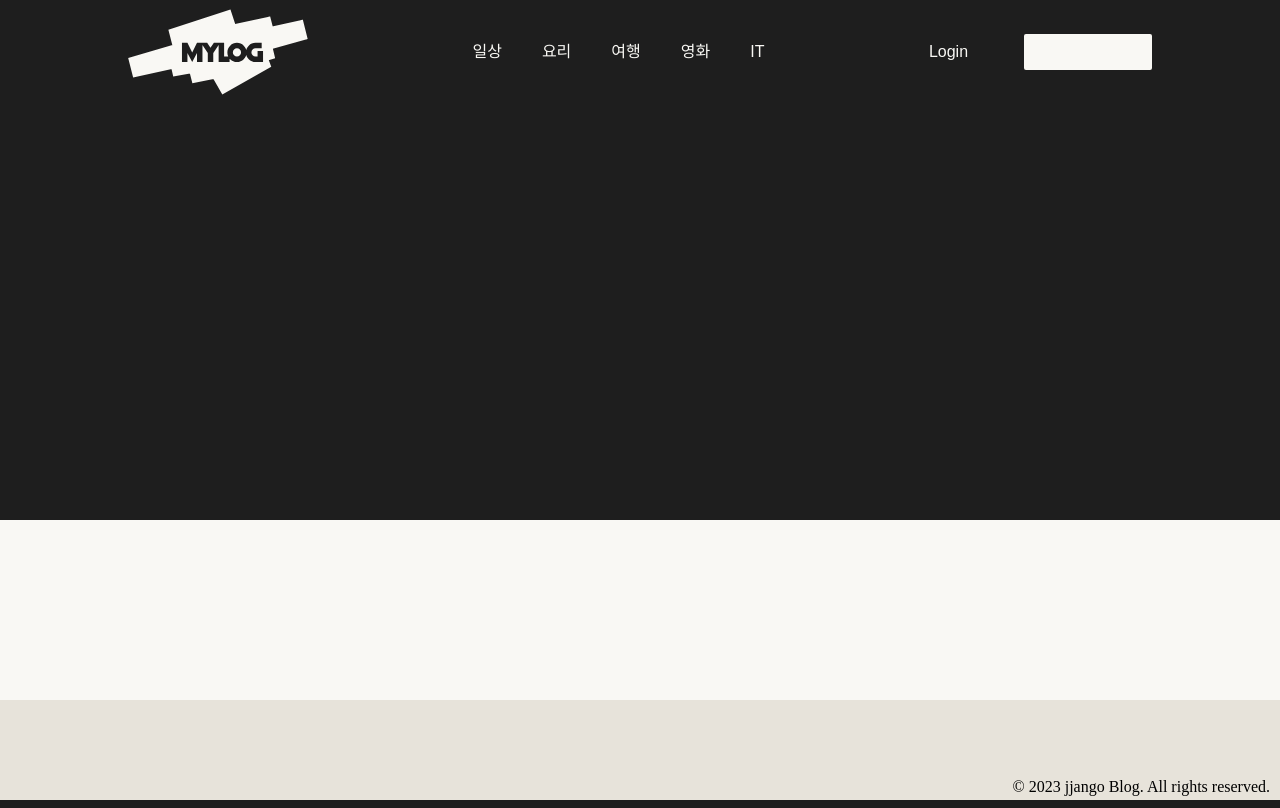
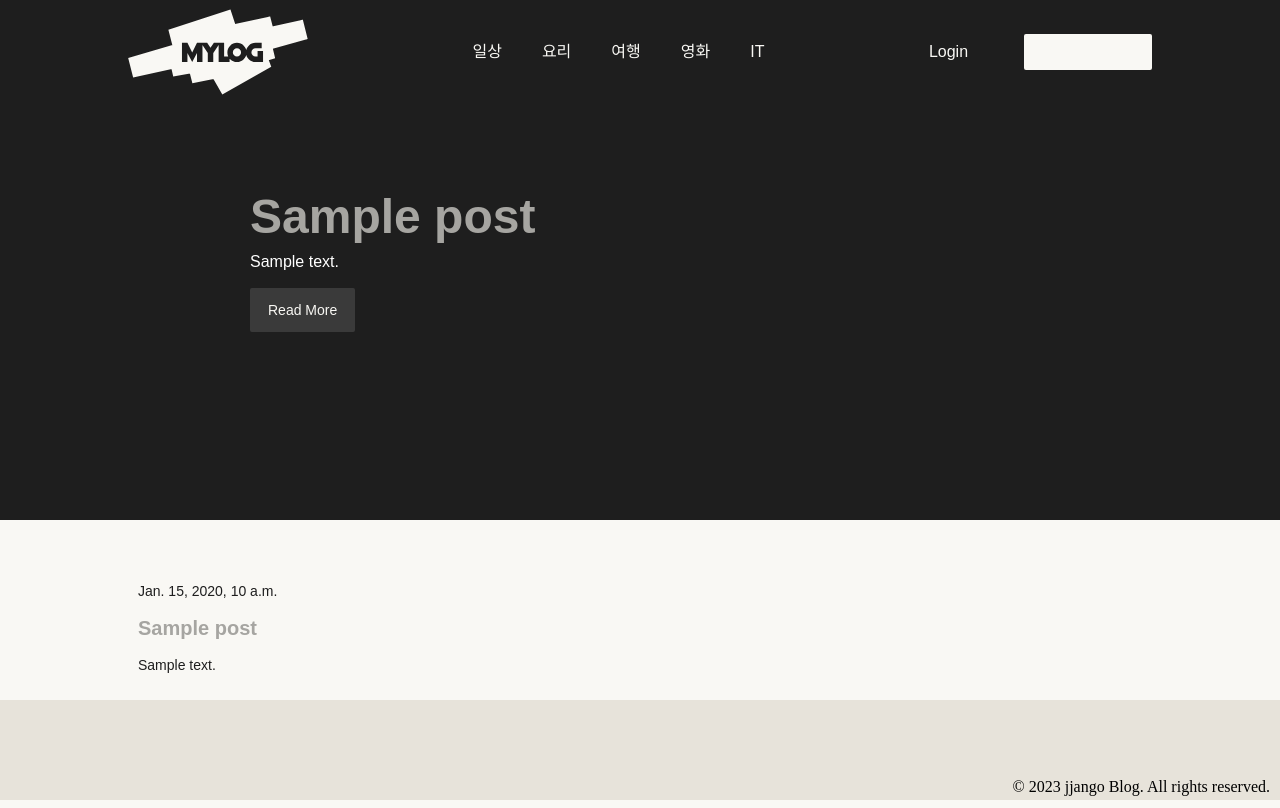
Before and after one commit to OGUbanana/django_blog_jjango, a Django app: page / in a window 1280 px wide. Run offline with Django 4.2, Linux system fonts and the light colour scheme; tables that the repository leaves empty hold one stand-in row (values such as "Sample post"); some libraries are stand-ins or nearby versions.

Commit message:
feat: views.py 수정, db 저장되게 연결
resolves: #24

```diff
--- a/jjango/blog/static/js/ai.js
+++ b/jjango/blog/static/js/ai.js
@@ -14,7 +14,7 @@ document.addEventListener('DOMContentLoaded', function() {
                 fetch('/write/', {
                     method: 'POST',
                     body: formData,
-                    headers: {'Accept': 'application/json'}
+                    headers: {'Accept': 'application/json', 'X-Requested-With': 'XMLHttpRequest'}
                 })
                 .then(function(response) {
                     if (!response.ok) {throw new Error('Network response was not ok');}
@@ -22,7 +22,7 @@ document.addEventListener('DOMContentLoaded', function() {
                 })
                 .then(function(data) {
                     // CKEditor 인스턴스 가져오기
-                    var editorInstanceName = 'id_post_content';  // 여기에 실제 CKEditor 인스턴스 이름을 넣어주세요.
+                    var editorInstanceName = 'id_post_content';
 
                     // 자동완성 결과를 CKEditor 입력 부분에 출력
                     if (CKEDITOR.instances[editorInstanceName]) {
--- a/jjango/blog/templates/index.html
+++ b/jjango/blog/templates/index.html
@@ -16,18 +16,12 @@
         {% if latest_post %}
             <div class="container">
                 <div class="post-info-box">
-                {% comment %}
-                views.py에 latest_post = posts.latest('created_at')
-                urls.py에 path('post/<int:pk>/', views.board, name='post_detail')
-
-                views.py와 urls.py에 위 두 코드를 넣고 테스트. 두 파일 수정되면 코드 수정해야함.
-                {% endcomment %}
-                <h3 class= "title">{{ latest_post.title }}</h3>
-                <p class = "content">{{ latest_post.content }}</p>
-                <button onclick="location.href='{% url 'post_detail' pk=latest_post.pk %}'" class="Read_More">Read More</button>
+                    <h3 class= "title">{{ latest_post.post_title }}</h3>
+                    <p class = "content">{{ latest_post.post_content }}</p>
+                    <button onclick="location.href='{% url 'blog:post_detail' post_id=latest_post.pk %}'" class="Read_More">Read More</button>
                 </div>
                 {% if latest_post.image %}
-                <img class="thumbnail-img" src="{% static latest_post.image.url %}" alt="Latest_Post_Image">
+                    <img class="thumbnail-img" src="{% static latest_post.post_image.url %}" alt="Latest_Post_Image">
                 {% endif %}
             </div>
 
@@ -44,9 +38,9 @@
                     <img class="card-thumbnail-img" src="{% static post.image.url %}" alt="Post_Image">
                 {% endif %}
                 <div class="card-info-box">
-                    <p>{{ post.created_at }}</p>
-                    <h3>{{ post.title }}</h3>
-                    <p>{{ post.content }}</p>
+                    <p>{{ post.post_created_at }}</p>
+                    <h3>{{ post.post_title }}</h3>
+                    <p>{{ post.post_content }}</p>
                 </div>
 
             </article>
--- a/jjango/blog/templates/login.html
+++ b/jjango/blog/templates/login.html
@@ -14,7 +14,6 @@
             {% csrf_token %}
             {{form.as_p}}
             <div>
-                <a class="signup" href="{% url 'blog:signup' %}">아직 회원이 아니신가요?</a>
                 <button type="submit">로그인</button>
             </div>
         </div>
--- a/jjango/blog/urls.py
+++ b/jjango/blog/urls.py
@@ -1,9 +1,18 @@
-from django.urls import path
+from django.urls import path, include
 from . import views
+from rest_framework.routers import DefaultRouter
+from .views import UserViewSet, PostViewSet, CommentViewSet
 from django.contrib.auth import views as auth_views
 from .forms import CustomAuthForm
 
 app_name = "blog"
+
+
+router = DefaultRouter()
+router.register(r'users', UserViewSet)
+router.register(r'posts', PostViewSet)
+router.register(r'comments', CommentViewSet)
+
 
 urlpatterns = [
     path('', views.index, name="index"),
@@ -13,7 +22,7 @@ urlpatterns = [
      path('logout/', auth_views.LogoutView.as_view(), name='logout'),
 #     path('write/', views.write, name="write"),
     path('board/', views.board, name="board"),
-    path("signup/", views.signup, name="signup"),
+#     path("signup/", views.signup, name="signup"),
 
     #게시글
     path('write/',
@@ -28,4 +37,8 @@ urlpatterns = [
     path('comment/modify/post/<int:comment_id>/', views.modify_comment, name='modify_comment'),
     path('comment/delete/post/<int:comment_id>/', views.delete_comment, name='delete_comment'),
 
+    path('api/', include(router.urls)),
+    path('board/<int:post_id>/', views.board, name='post_detail')
+
+
 ]
--- a/jjango/blog/views.py
+++ b/jjango/blog/views.py
@@ -3,116 +3,122 @@ from django.contrib.auth import logout, authenticate
 from django.contrib import messages
 from django.contrib.auth.decorators import login_required
 from django.utils import timezone
+from django.core.exceptions import ObjectDoesNotExist
 import openai
+import html
+import re
 from django.conf import settings
 from django.http import JsonResponse
 from .models import Post,User,Comment
-from .forms import UserForm,CommentForm, BlogPost
-from .forms import CustomUserForm
+from .forms import CommentForm, BlogPost, CustomAuthForm
+from rest_framework import viewsets
+from .serializers import PostSerializer, UserSerializer, CommentSerializer
+
 # Create your views here.
+
+class UserViewSet(viewsets.ModelViewSet):
+    queryset = User.objects.all()
+    serializer_class = UserSerializer
+
+class PostViewSet(viewsets.ModelViewSet):
+    queryset = Post.objects.all()
+    serializer_class = PostSerializer
+
+class CommentViewSet(viewsets.ModelViewSet):
+    queryset = Comment.objects.all()
+    serializer_class = CommentSerializer
+
 
 # 메인 화면
 def index(request):
-    return render(request, 'index.html')
+    try:
+        latest_post = Post.objects.latest('post_created_at')
+    except ObjectDoesNotExist:
+        latest_post = None
 
-#회원가입
-def signup(request):
-    if request.method == "POST":
-        form = CustomUserForm(request.POST)
-        if form.is_valid():
-            form.save()
-            username = form.cleaned_data.get('username')
-            raw_password = form.cleaned_data.get('password1')
-            user = authenticate(username=username, password=raw_password)  # 사용자 인증
-            login(request, user)  # 로그인
-            return redirect('index')
+    posts = Post.objects.all()
+    context = {'latest_post': latest_post, 'posts': posts}
+    return render(request, 'index.html', context)
+
+def board(request,post_id):
+    post = Post.objects.get(pk=post_id)
+    sub_posts = Post.objects.filter(post_topic=post.post_topic)
+    context = {'post': post, 'sub_posts': sub_posts}
+    return render(request, 'board.html', context)
+
+def login(request):
+    if request.user.is_authenticated:
+        return redirect('blog:index')
     else:
-        form = CustomUserForm()
-    return render(request, 'signup.html', {'form': form})
-
-
-def board(request):
-    return render(request, 'board.html')
-
-# 로그인 처리
-def login(request):
-    if request.method == "POST":
-        input_id = request.POST["user_id"]
-        input_pwd = request.POST["user_pwd"]
-
-        try :
-            user = user.objects.get(user_id=input_id)
-
-            if user.user_pwd == input_pwd:
-                return render(request, "index.html", {"login" : "success", "user_name" : user.user_name})
-            else :
-                return render(request, "index.html", {"login": "pwd_fail"})
-        except Post.DoesNotExist :
-            return render(request, "login.html", {"login":"user_fail"})
-
-    else :
-        return render(request, "login.html")
+        form = CustomAuthForm(data=request.POST or None)
+        if request.method == "POST":
+            if form.is_valid():
+                username = form.cleaned_data['username']
+                password = form.cleaned_data['password']
+                user = authenticate(request, username=username, password=password)
+                if user is not None:
+                    login(request, user)
+                    return redirect('blog:index')
+        return render(request, 'login.html', {'form': form})
 
 # 로그아웃 처리
 def logout(request):
     logout(request)
     return render(request, "index.html", {"login": "logout"})
 
+def autocomplete(post_title):
+    api_key = settings.OPENAI_API_KEY
+
+    response = openai.ChatCompletion.create(
+        model='gpt-3.5-turbo',
+        messages=[
+            {"role": "system", "content": f"당신은 '{post_title}'에 대한 블로그 포스트를 작성에 도움을 주는 비서입니다."},
+            {"role": "user", "content": f"'{post_title}'에 대한 블로그 글을 작성해주세요. 제목은 제외하고 블로그 글만 써주세요."},
+        ],
+        max_tokens=400,
+        n=1,
+        api_key=api_key
+    )
+
+    completion_text = response['choices'][0]['message']['content'].strip()
+    last_period_index = completion_text.rfind('.')
+
+    if last_period_index != -1:
+       completion_text = completion_text[:last_period_index+1]
+
+    return completion_text
+
+
 # 게시글 작성 처리
 @login_required(login_url='blog:login')
 def create_post(request):
-    # if request.method == "POST" and request.FILES :
-    #     user_name = request.POST["user_name"]
-    #     title = request.POST["title"]
-    #     content = request.POST["content"]
-    #     created_at = request.POST["created_at"]
-    #     image = request.FILES["image"]
     if request.method == "POST":
-        form = BlogPost(request.POST)
+        if request.headers.get('X-Requested-With') == 'XMLHttpRequest':
+            post_title = request.POST.get("post_title", "")
+            completion_text = autocomplete(post_title)
+            return JsonResponse({'completion': completion_text})
 
-        # 폼 유효성 검사
-        if form.is_valid():
-            # user_name = form.cleaned_data.get("user_name", "")
-            post_title = form.cleaned_data.get("post_title", "")
-            content = form.cleaned_data.get("content", "")
-            # created_at = form.cleaned_data.get("created_at", "")
+        else:
+           form = BlogPost(request.POST)
+           if form.is_valid():
+              content= request.POST.get("post_content")
+              contents=html.unescape(content)
+              contents=re.sub(r'<.*?>', '',  contents)
+              new_post = Post.objects.create(
+                 user_id=request.user,
+                 post_title=request.POST.get("post_title"),
+                 post_content=contents,
+                 post_topic=request.POST.get("post_topic")
+             )
 
-            # GPT-3.5-turbo API 호출 및 자동완성 결과 생성
-            api_key = settings.OPENAI_API_KEY
-
-            response = openai.ChatCompletion.create(
-                model='gpt-3.5-turbo',
-                messages=[
-                    {"role": "system", "content": f"당신은 '{post_title}'에 대한 블로그 포스트를 작성하는 도움이 되는 비서입니다."},
-                    {"role": "user", "content": f"'{post_title}'에 대한 블로그 글을 작성해주세요. 제목은 제외하고 블로그 글만 써주세요."},
-                ],
-                max_tokens=400,
-                n=1,
-                api_key=api_key
-            )
-
-            completion_text = response['choices'][0]['message']['content'].strip()
-
-            last_period_index = completion_text.rfind('.')
-
-            if last_period_index != -1:
-               completion_text = completion_text[:last_period_index+1]
-
-           # 데이터베이스에 저장
-            # user, _created  = User.objects.get_or_create(user_name=user_name)
-            # Post.objects.create(
-            #    user_id=user.id,
-            #    title=title,
-            #    content=completion_text,  # AI가 생성한 내용을 content로 사용
-            #    created_at=created_at
-        #    )
-
-            return JsonResponse({'completion': completion_text})
+              return redirect('blog:post_detail', post_id=new_post.post_id)
 
     else:  # GET 요청인 경우
         form = BlogPost()
 
     return render(request, 'write.html', {'form': form})
+
+
 
 #게시글 수정
 @login_required(login_url='blog:login')
--- a/jjango/jjango/settings.py
+++ b/jjango/jjango/settings.py
@@ -36,11 +36,11 @@ INSTALLED_APPS = [
     'django.contrib.sessions',
     'django.contrib.messages',
     'django.contrib.staticfiles',
+    'rest_framework',
     'blog',
     'ckeditor',
     'ckeditor_uploader'
 ]
-
 
 MIDDLEWARE = [
     'django.middleware.security.SecurityMiddleware',
@@ -75,6 +75,7 @@ WSGI_APPLICATION = 'jjango.wsgi.application'
 
 # Database
 # https://docs.djangoproject.com/en/4.2/ref/settings/#databases
+
 
 LOGIN_REDIRECT_URL = '/'
 LOGOUT_REDIRECT_URL = '/'
```
Also changed, not shown: jjango/blog/models.py (+1 -7 lines), jjango/blog/serializers.py (added, +17 -0 lines), jjango/blog/templates/board.html (+5 -5 lines), jjango/blog/templates/write.html (+34 -22 lines). Lines whose indentation alone changed are shown as unchanged.
